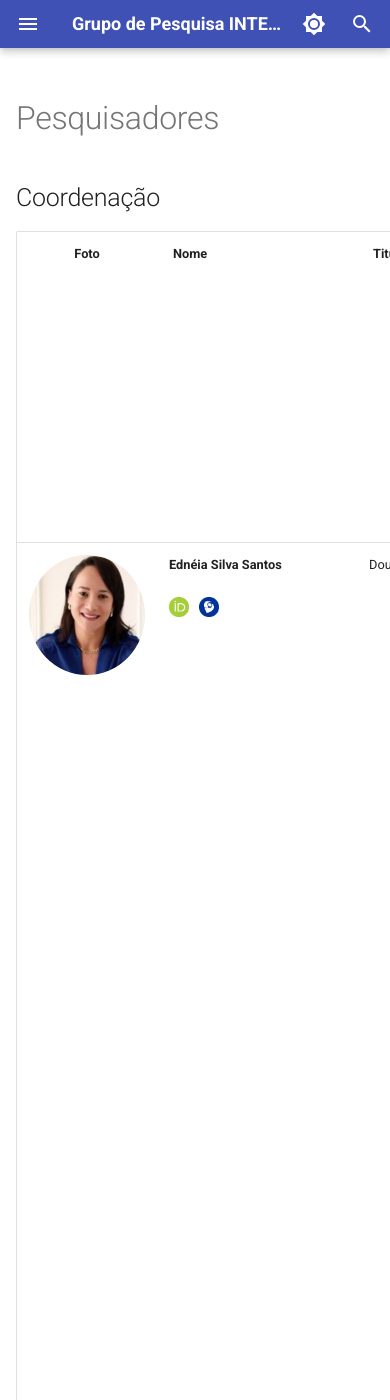
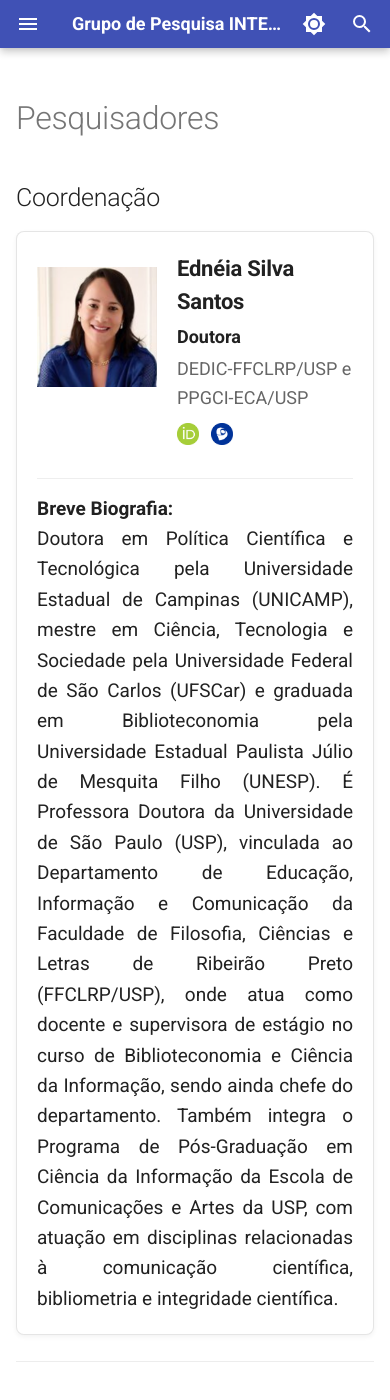
Before and after one commit to interpoli/interpoli.github.io, an MkDocs documentation site: the page built from docs/pesquisadores.md, in a window 390 px wide and 1400 px high. Built offline with MkDocs 1.6.1 and Material for MkDocs 9.7.7, drawn with Linux system fonts in a browser that asks for light colours; some of the changed text lies outside the part shown.

Commit message:
Update pesquisadores.md

```diff
--- a/docs/pesquisadores.md
+++ b/docs/pesquisadores.md
@@ -2,61 +2,251 @@
 
 ## Coordenação
 
-| Foto | Nome | Titulação | Instituição | Breve Biografia |
-| :---: | :--- | :--- | :--- | :--- |
-| <img src="../ednéia.png" class="profile-pic"> | **Ednéia Silva Santos** <br><br> <a href="https://orcid.org/0000-0003-1478-6828" target="_blank"><img src="../orcid.png" class="icon-pic"></a> &nbsp; <a href="http://lattes.cnpq.br/0671510926276134" target="_blank"><img src="../lattes.png" class="icon-pic"></a> | Doutora | DEDIC-FFCLRP/USP e PPGCI-ECA/USP | Doutora em Política Científica e Tecnológica pela Universidade Estadual de Campinas (UNICAMP), mestre em Ciência, Tecnologia e Sociedade pela Universidade Federal de São Carlos (UFSCar) e graduada em Biblioteconomia pela Universidade Estadual Paulista Júlio de Mesquita Filho (UNESP). É Professora Doutora da Universidade de São Paulo (USP), vinculada ao Departamento de Educação, Informação e Comunicação da Faculdade de Filosofia, Ciências e Letras de Ribeirão Preto (FFCLRP/USP), onde atua como docente e supervisora de estágio no curso de Biblioteconomia e Ciência da Informação, sendo ainda chefe do departamento. Também integra o Programa de Pós-Graduação em Ciência da Informação da Escola de Comunicações e Artes da USP, com atuação em disciplinas relacionadas à comunicação científica, bibliometria e integridade científica. |
+<div class="pesquisador-card">
+  <div class="pesquisador-sidebar">
+    <img src="../ednéia.png" class="profile-pic">
+    <div class="pesquisador-info">
+      <h3>Ednéia Silva Santos</h3>
+      <p class="titulacao">Doutora</p>
+      <p class="instituicao">DEDIC-FFCLRP/USP e PPGCI-ECA/USP</p>
+      <div class="links-icons">
+        <a href="https://orcid.org/0000-0003-1478-6828" target="_blank"><img src="../orcid.png" class="icon-pic"></a>
+        <a href="http://lattes.cnpq.br/0671510926276134" target="_blank"><img src="../lattes.png" class="icon-pic"></a>
+      </div>
+    </div>
+  </div>
+  <div class="pesquisador-bio">
+    <strong>Breve Biografia:</strong><br>
+    Doutora em Política Científica e Tecnológica pela Universidade Estadual de Campinas (UNICAMP), mestre em Ciência, Tecnologia e Sociedade pela Universidade Federal de São Carlos (UFSCar) e graduada em Biblioteconomia pela Universidade Estadual Paulista Júlio de Mesquita Filho (UNESP). É Professora Doutora da Universidade de São Paulo (USP), vinculada ao Departamento de Educação, Informação e Comunicação da Faculdade de Filosofia, Ciências e Letras de Ribeirão Preto (FFCLRP/USP), onde atua como docente e supervisora de estágio no curso de Biblioteconomia e Ciência da Informação, sendo ainda chefe do departamento. Também integra o Programa de Pós-Graduação em Ciência da Informação da Escola de Comunicações e Artes da USP, com atuação em disciplinas relacionadas à comunicação científica, bibliometria e integridade científica.
+  </div>
+</div>
 
 ---
 
 ## Integrantes
 
-| Foto | Nome | Titulação | Instituição | Breve Biografia |
-| :---: | :--- | :--- | :--- | :--- |
-| <img src="../douglas.png" class="profile-pic"> | **Douglas Pallone Vasconcelos dos Santos** <br><br> <a href="https://orcid.org/" target="_blank"><img src="../orcid.png" class="icon-pic"></a> &nbsp; <a href="http://lattes.cnpq.br/8423716199417538" target="_blank"><img src="../lattes.png" class="icon-pic"></a> | Mestrando | PPGCI-ECA/USP | Mestrando em Ciência da Informação pela Universidade de São Paulo (USP). Graduado em Enfermagem pela Faculdade de Medicina do ABC (FMABC). |
-| <img src="../eduardo.png" class="profile-pic"> | **Eduardo Yukio Garrafa Ishihara** <br><br> <a href="https://orcid.org/" target="_blank"><img src="../orcid.png" class="icon-pic"></a> &nbsp; <a href="http://lattes.cnpq.br/5896675221480951" target="_blank"><img src="../lattes.png" class="icon-pic"></a> | Graduando | IME-USP | Bacharelando em Estatística pelo Instituto de Matemática, Estatística e Ciência da Computação da Universidade de São Paulo (IME-USP). |
-| <img src="../larissa.png" class="profile-pic"> | **Larissa Alves** <br><br> <a href="https://orcid.org/0000-0002-0563-8172" target="_blank"><img src="../orcid.png" class="icon-pic"></a> &nbsp; <a href="http://lattes.cnpq.br/5714545457389700" target="_blank"><img src="../lattes.png" class="icon-pic"></a> | Doutoranda | PPGCI-ECA/USP | Doutoranda em Ciência da Informação pelo Programa de Pós-Graduação em Ciência da Informação da Escola de Comunicações e Artes da Universidade de São Paulo (PPGCI-ECA/USP). Mestra em Ciência da Informação pela Universidade de São Paulo - USP (2025), fomentada pela CAPES. Bacharela em Biblioteconomia e Ciência da Informação com ênfase em Cultura e Discurso e Informação Empresarial pela Universidade Federal de São Carlos - UFSCar (2021) e Complementação de Curso Superior em Ciência e Sociedade e Inovação Tecnológica pela mesma instituição (2022). |
-| <img src="../luanda.png" class="profile-pic"> | **Luanda Ferreira Dias de Souza** <br><br> <a href="https://orcid.org/0009-0005-1443-7451" target="_blank"><img src="../orcid.png" class="icon-pic"></a> &nbsp; <a href="http://lattes.cnpq.br/8714310367067380" target="_blank"><img src="../lattes.png" class="icon-pic"></a> | Graduanda | DEDIC-FFCLRP/USP | Graduanda em Biblioteconomia e Ciência da Informação na Faculdade de Filosofia, Ciências e Letras de Ribeirão Preto, Universidade de São Paulo (FFCLRP-USP) e Graduada em Gestão de Recursos Humanos pela Universidade Presbiteriana Mackenzie (2024). |
-| <img src="../sofia.png" class="profile-pic"> | **Sofia Dias de Sousa** <br><br> <a href="https://orcid.org/0009-0007-6901-985X" target="_blank"><img src="../orcid.png" class="icon-pic"></a> &nbsp; <a href="http://lattes.cnpq.br/4620593182525929" target="_blank"><img src="../lattes.png" class="icon-pic"></a> | Mestranda | PPGCI-ECA/USP | Mestranda do Programa de Pós-graduação em Ciência da Informação da Escola de Comunicações e Artes da Universidade de São Paulo (ECA-USP). Bacharela em Biblioteconomia e Ciência da Informação pela Faculdade de Filosofia, Ciências e Letras de Ribeirão Preto da Universidade de São Paulo (FFCLRP-USP). |
-| <img src="../wesley.png" class="profile-pic"> | **Wesley Pereira Ricardo** <br><br> <a href="https://orcid.org/0009-0002-3347-2082" target="_blank"><img src="../orcid.png" class="icon-pic"></a> &nbsp; <a href="http://lattes.cnpq.br/7254727084982500" target="_blank"><img src="../lattes.png" class="icon-pic"></a> | Mestrando | PPGCI-ECA/USP | Mestrando do Programa de Pós-graduação em Ciência da Informação da Escola de Comunicações e Artes da Universidade de São Paulo (ECA-USP). Bacharel em Biblioteconomia e Ciência da Informação pela Faculdade de Filosofia, Ciências e Letras de Ribeirão Preto da Universidade de São Paulo (FFCLRP/USP). |
-| <img src="../yara.png" class="profile-pic"> | **Yara Arnoni de Camargo** <br><br> <a href="https://orcid.org/0009-0005-1214-7346" target="_blank"><img src="../orcid.png" class="icon-pic"></a> &nbsp; <a href="http://lattes.cnpq.br/1953685942065128" target="_blank"><img src="../lattes.png" class="icon-pic"></a> | Mestranda | PPGCI-ECA/USP | Mestranda em Ciência da Informação pela Universidade de São Paulo (USP). Graduada em Comunicação Social, com ênfase em Jornalismo pela Pontifícia Universidade Católica de São Paulo (PUC-SP). |
+<div class="pesquisador-card">
+  <div class="pesquisador-sidebar">
+    <img src="../douglas.png" class="profile-pic">
+    <div class="pesquisador-info">
+      <h3>Douglas Pallone Vasconcelos dos Santos</h3>
+      <p class="titulacao">Mestrando</p>
+      <p class="instituicao">PPGCI-ECA/USP</p>
+      <div class="links-icons">
+        <a href="https://orcid.org/" target="_blank"><img src="../orcid.png" class="icon-pic"></a>
+        <a href="http://lattes.cnpq.br/8423716199417538" target="_blank"><img src="../lattes.png" class="icon-pic"></a>
+      </div>
+    </div>
+  </div>
+  <div class="pesquisador-bio">
+    <strong>Breve Biografia:</strong><br>
+    Mestrando em Ciência da Informação pela Universidade de São Paulo (USP). Graduado em Enfermagem pela Faculdade de Medicina do ABC (FMABC).
+  </div>
+</div>
+
+<div class="pesquisador-card">
+  <div class="pesquisador-sidebar">
+    <img src="../eduardo.png" class="profile-pic">
+    <div class="pesquisador-info">
+      <h3>Eduardo Yukio Garrafa Ishihara</h3>
+      <p class="titulacao">Graduando</p>
+      <p class="instituicao">IME-USP</p>
+      <div class="links-icons">
+        <a href="https://orcid.org/" target="_blank"><img src="../orcid.png" class="icon-pic"></a>
+        <a href="http://lattes.cnpq.br/5896675221480951" target="_blank"><img src="../lattes.png" class="icon-pic"></a>
+      </div>
+    </div>
+  </div>
+  <div class="pesquisador-bio">
+    <strong>Breve Biografia:</strong><br>
+    Bacharelando em Estatística pelo Instituto de Matemática, Estatística e Ciência da Computação da Universidade de São Paulo (IME-USP).
+  </div>
+</div>
+
+<div class="pesquisador-card">
+  <div class="pesquisador-sidebar">
+    <img src="../larissa.png" class="profile-pic">
+    <div class="pesquisador-info">
+      <h3>Larissa Alves</h3>
+      <p class="titulacao">Doutoranda</p>
+      <p class="instituicao">PPGCI-ECA/USP</p>
+      <div class="links-icons">
+        <a href="https://orcid.org/0000-0002-0563-8172" target="_blank"><img src="../orcid.png" class="icon-pic"></a>
+        <a href="http://lattes.cnpq.br/5714545457389700" target="_blank"><img src="../lattes.png" class="icon-pic"></a>
+      </div>
+    </div>
+  </div>
+  <div class="pesquisador-bio">
+    <strong>Breve Biografia:</strong><br>
+    Doutoranda em Ciência da Informação pelo Programa de Pós-Graduação em Ciência da Informação da Escola de Comunicações e Artes da Universidade de São Paulo (PPGCI-ECA/USP). Mestra em Ciência da Informação pela Universidade de São Paulo - USP (2025), fomentada pela CAPES. Bacharela em Biblioteconomia e Ciência da Informação com ênfase em Cultura e Discurso e Informação Empresarial pela Universidade Federal de São Carlos - UFSCar (2021) e Complementação de Curso Superior em Ciência e Sociedade e Inovação Tecnológica pela mesma instituição (2022).
+  </div>
+</div>
+
+<div class="pesquisador-card">
+  <div class="pesquisador-sidebar">
+    <img src="../luanda.png" class="profile-pic">
+    <div class="pesquisador-info">
+      <h3>Luanda Ferreira Dias de Souza</h3>
+      <p class="titulacao">Graduanda</p>
+      <p class="instituicao">DEDIC-FFCLRP/USP</p>
+      <div class="links-icons">
+        <a href="https://orcid.org/0009-0005-1443-7451" target="_blank"><img src="../orcid.png" class="icon-pic"></a>
+        <a href="http://lattes.cnpq.br/8714310367067380" target="_blank"><img src="../lattes.png" class="icon-pic"></a>
+      </div>
+    </div>
+  </div>
+  <div class="pesquisador-bio">
+    <strong>Breve Biografia:</strong><br>
+    Graduanda em Biblioteconomia e Ciência da Informação na Faculdade de Filosofia, Ciências e Letras de Ribeirão Preto, Universidade de São Paulo (FFCLRP-USP) e Graduada em Gestão de Recursos Humanos pela Universidade Presbiteriana Mackenzie (2024).
+  </div>
+</div>
+
+<div class="pesquisador-card">
+  <div class="pesquisador-sidebar">
+    <img src="../sofia.png" class="profile-pic">
+    <div class="pesquisador-info">
+      <h3>Sofia Dias de Sousa</h3>
+      <p class="titulacao">Mestranda</p>
+      <p class="instituicao">PPGCI-ECA/USP</p>
+      <div class="links-icons">
+        <a href="https://orcid.org/0009-0007-6901-985X" target="_blank"><img src="../orcid.png" class="icon-pic"></a>
+        <a href="http://lattes.cnpq.br/4620593182525929" target="_blank"><img src="../lattes.png" class="icon-pic"></a>
+      </div>
+    </div>
+  </div>
+  <div class="pesquisador-bio">
+    <strong>Breve Biografia:</strong><br>
+    Mestranda do Programa de Pós-graduação em Ciência da Informação da Escola de Comunicações e Artes da Universidade de São Paulo (ECA-USP). Bacharela em Biblioteconomia e Ciência da Informação pela Faculdade de Filosofia, Ciências e Letras de Ribeirão Preto da Universidade de São Paulo (FFCLRP-USP).
+  </div>
+</div>
+
+<div class="pesquisador-card">
+  <div class="pesquisador-sidebar">
+    <img src="../wesley.png" class="profile-pic">
+    <div class="pesquisador-info">
+      <h3>Wesley Pereira Ricardo</h3>
+      <p class="titulacao">Mestrando</p>
+      <p class="instituicao">PPGCI-ECA/USP</p>
+      <div class="links-icons">
+        <a href="https://orcid.org/0009-0002-3347-2082" target="_blank"><img src="../orcid.png" class="icon-pic"></a>
+        <a href="http://lattes.cnpq.br/7254727084982500" target="_blank"><img src="../lattes.png" class="icon-pic"></a>
+      </div>
+    </div>
+  </div>
+  <div class="pesquisador-bio">
+    <strong>Breve Biografia:</strong><br>
+    Mestrando do Programa de Pós-graduação em Ciência da Informação da Escola de Comunicações e Artes da Universidade de São Paulo (ECA-USP). Bacharel em Biblioteconomia e Ciência da Informação pela Faculdade de Filosofia, Ciências e Letras de Ribeirão Preto da Universidade de São Paulo (FFCLRP/USP).
+  </div>
+</div>
+
+<div class="pesquisador-card">
+  <div class="pesquisador-sidebar">
+    <img src="../yara.png" class="profile-pic">
+    <div class="pesquisador-info">
+      <h3>Yara Arnoni de Camargo</h3>
+      <p class="titulacao">Mestranda</p>
+      <p class="instituicao">PPGCI-ECA/USP</p>
+      <div class="links-icons">
+        <a href="https://orcid.org/0009-0005-1214-7346" target="_blank"><img src="../orcid.png" class="icon-pic"></a>
+        <a href="http://lattes.cnpq.br/1953685942065128" target="_blank"><img src="../lattes.png" class="icon-pic"></a>
+      </div>
+    </div>
+  </div>
+  <div class="pesquisador-bio">
+    <strong>Breve Biografia:</strong><br>
+    Mestranda em Ciência da Informação pela Universidade de São Paulo (USP). Graduada em Comunicação Social, com ênfase em Jornalismo pela Pontifícia Universidade Católica de São Paulo (PUC-SP).
+  </div>
+</div>
 
 <style>
-/* Força as tabelas do MkDocs a expandirem horizontalmente */
-.md-typeset table:not([class]) {
-    width: 100% !important;
-    display: table !important;
-    table-layout: fixed !important;
+/* Estrutura do Card Horizontal */
+.pesquisador-card {
+    display: flex;
+    flex-direction: row;
+    background-color: var(--md-card-background, #ffffff);
+    border: 1px solid rgba(0, 0, 0, 0.1);
+    border-radius: 8px;
+    padding: 20px;
+    margin-bottom: 25px;
+    box-shadow: 0 2px 5px rgba(0,0,0,0.05);
+    gap: 25px;
 }
 
-/* Alinha todo o conteúdo no topo da linha */
-.md-typeset td {
-    vertical-align: top !important;
-    padding: 12px !important;
+/* Coluna Esquerda: Foto + Dados Principais */
+.pesquisador-sidebar {
+    display: flex;
+    flex-direction: row;
+    gap: 20px;
+    min-width: 380px;
+    width: 380px;
 }
 
-/* Configurações controladas para a coluna de Fotos */
-.md-typeset th:nth-child(1), .md-typeset td:nth-child(1) { width: 140px; text-align: center; }
-/* Nome */
-.md-typeset th:nth-child(2), .md-typeset td:nth-child(2) { width: 200px; }
-/* Titulação */
-.md-typeset th:nth-child(3), .md-typeset td:nth-child(3) { width: 110px; }
-/* Instituição */
-.md-typeset th:nth-child(4), .md-typeset td:nth-child(4) { width: 160px; }
-
-/* Garante que as fotos fiquem maiores, redondas e sem distorcer */
+/* Foto quadrada com cantos arredondados */
 .profile-pic {
     width: 120px !important;
-    height: 120px !important;
-    border-radius: 50% !important;
-    object-fit: cover !important;
-    display: block;
-    margin: 0 auto;
+    height: auto !important;
+    max-height: 150px !important;
+    border-radius: 8px !important;
+    object-fit: contain !important;
 }
 
-/* Tamanho controlado dos ícones Lattes e ORCID */
+/* Informações ao lado da foto */
+.pesquisador-info h3 {
+    margin: 0 0 5px 0 !important;
+    font-size: 1.1rem !important;
+    font-weight: bold !important;
+}
+.pesquisador-info p {
+    margin: 0 0 4px 0 !important;
+    font-size: 0.9rem !important;
+}
+.titulacao {
+    font-weight: 600;
+    color: var(--md-typeset-color);
+}
+.instituicao {
+    color: #666;
+}
+
+/* Ícones de Links */
+.links-icons {
+    margin-top: 10px;
+    display: flex;
+    gap: 12px;
+}
 .icon-pic {
-    width: 20px !important;
-    height: 20px !important;
-    vertical-align: middle !important;
+    width: 22px !important;
+    height: 22px !important;
+    transition: transform 0.2s;
+}
+.icon-pic:hover {
+    transform: scale(1.1);
+}
+
+/* Coluna Direita: Biografia Espaçosa */
+.pesquisador-bio {
+    flex: 1;
+    font-size: 0.95rem;
+    line-height: 1.6;
+    text-align: justify;
+    border-left: 2px solid #eee;
+    padding-left: 25px;
+}
+
+/* Ajuste Responsivo para Celular */
+@media screen and (max-width: 768px) {
+    .pesquisador-card {
+        flex-direction: column;
+    }
+    .pesquisador-sidebar {
+        min-width: 100%;
+        width: 100%;
+    }
+    .pesquisador-bio {
+        border-left: none;
+        padding-left: 0;
+        padding-top: 15px;
+        border-top: 1px solid #eee;
+    }
 }
 </style>
```
